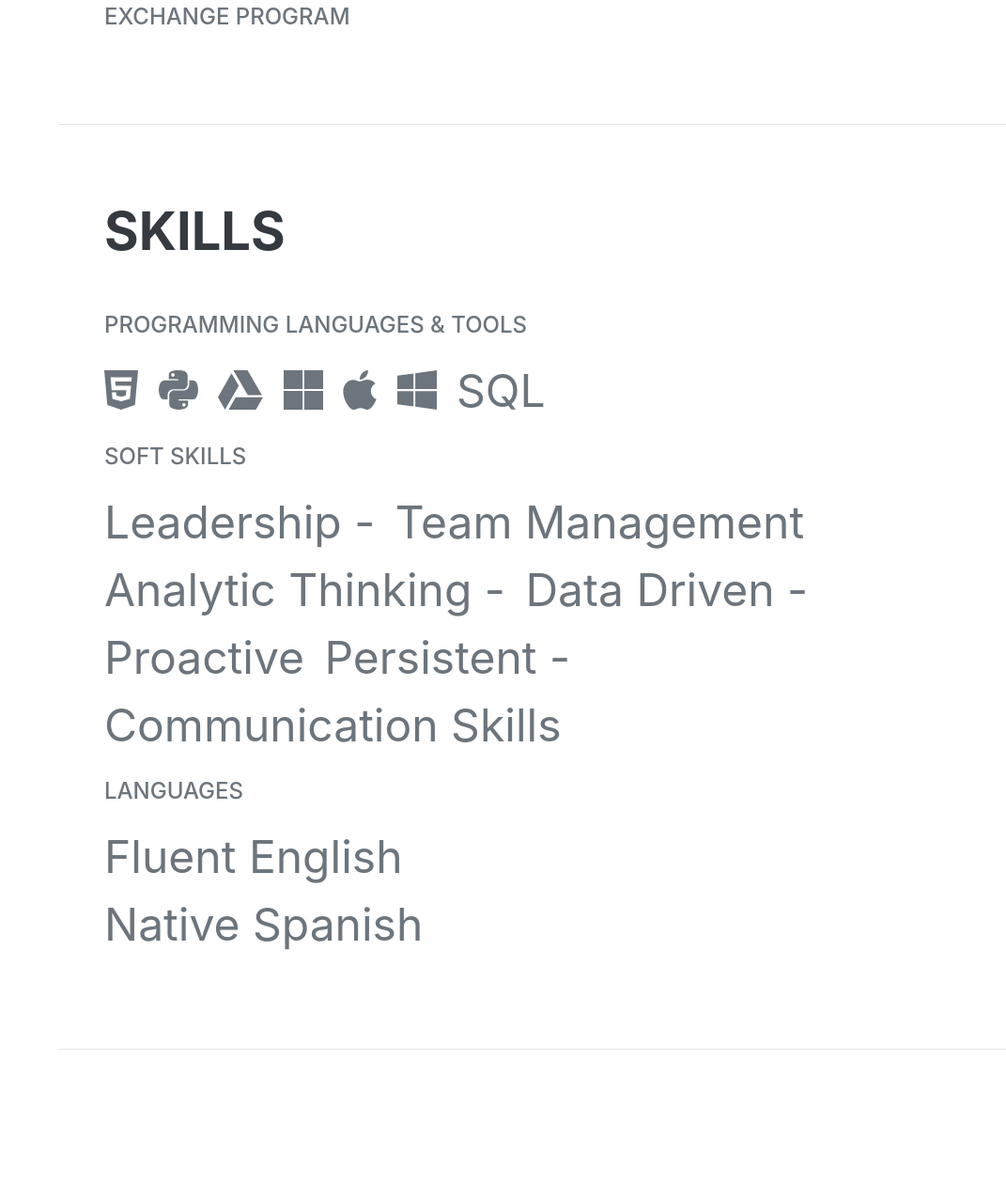
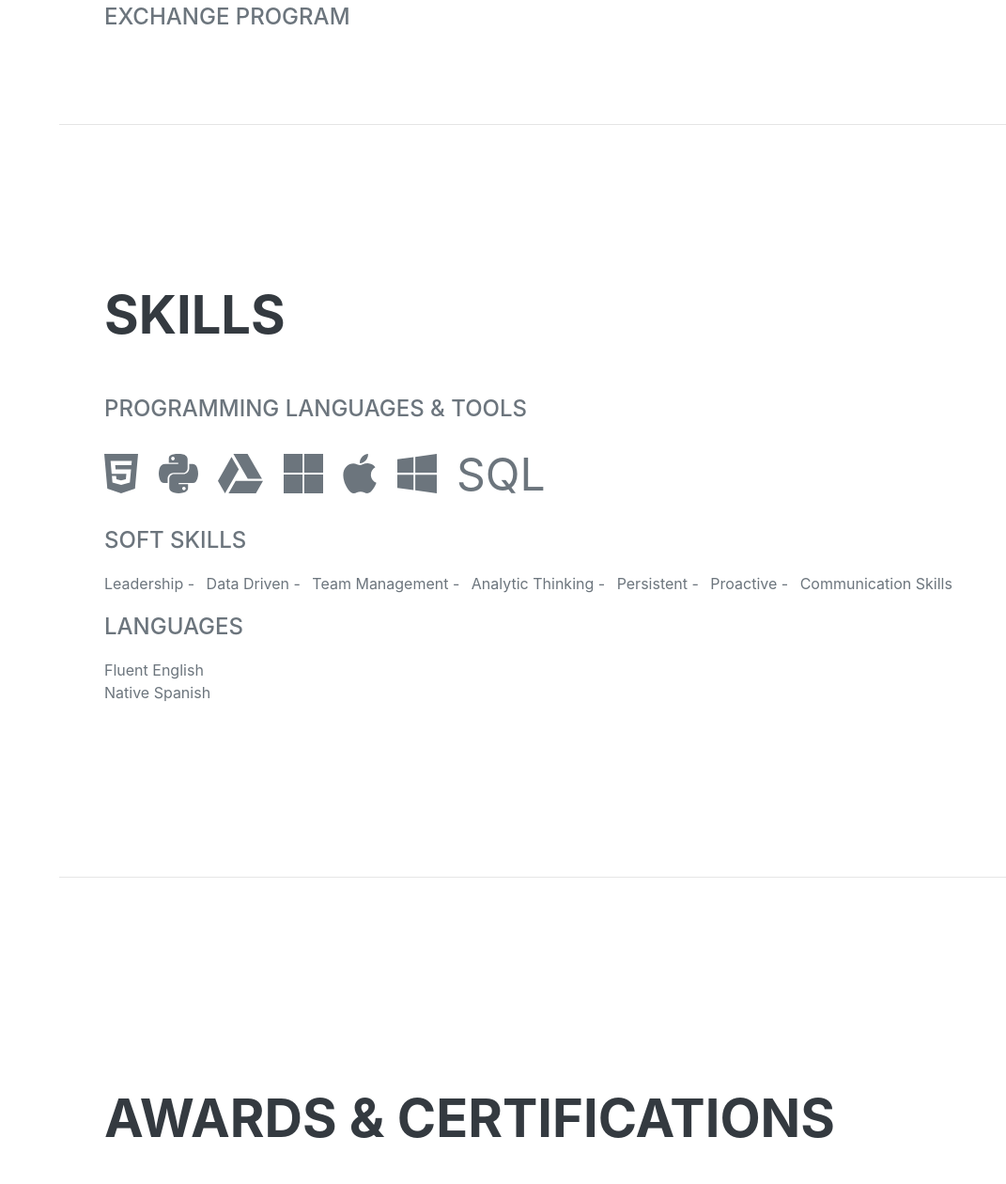
Before and after one commit to jpbalut/personalportfolio, a Django app: page /resume in a window 1280 px wide. Shown: the part 3028-4288 px from the top of the page at 94% size, without its empty margins (209-1280 px from the left). Run offline with Django 3.2, Linux system fonts and the light colour scheme; some libraries are stand-ins or nearby versions; some web fonts are replaced.

Commit message:
skills list font size update

```diff
--- a/portfolio/templates/portfolio/resume.html
+++ b/portfolio/templates/portfolio/resume.html
@@ -6,7 +6,7 @@
         <meta name="viewport" content="width=device-width, initial-scale=1, shrink-to-fit=no" />
         <meta name="description" content="" />
         <meta name="author" content="" />
-        <title>JP's Portfolio</title>
+        <title>JP's Resume</title>
         <link rel="icon" type="image/x-icon" href="{% static 'portfolio/JP.jpg' %}" />
         <!-- Font Awesome icons (free version)-->
         <script src="https://use.fontawesome.com/releases/v5.13.0/js/all.js" crossorigin="anonymous"></script>
@@ -165,6 +165,7 @@
                     <h2 class="mb-5">Skills</h2>
                     <div class="subheading mb-3">Programming Languages & Tools</div>
                     <ul class="list-inline dev-icons">
+                        <p class="mb-o">
                         <li class="list-inline-item"><i class="fab fa-html5"></i></li>
                         <li class="list-inline-item"><i class="fab fa-python"></i></li>
                         <li class="list-inline-item"><i class="fab fa-google-drive"></i></li>
@@ -172,19 +173,20 @@
                         <li class="list-inline-item"><i class="fab fa-apple"></i></li>
                         <li class="list-inline-item"><i class="fab fa-windows"></i></li>
                         <li class="list-inline-item"><i class=""></i>SQL</li>
+                    </p>
                     </ul>
                     <div class="subheading mb-3">Soft Skills</div>
-                    <ul class="list-inline dev-icons">
+                    <ul class="list-inline">
                         <li class="list-inline-item">Leadership - </li>
-                        <li class="list-inline-item">Team Management</li>
+                        <li class="list-inline-item">Data Driven - </li>
+                        <li class="list-inline-item">Team Management - </li>
                         <li class="list-inline-item">Analytic Thinking - </li>
-                        <li class="list-inline-item">Data Driven - </li>
-                        <li class="list-inline-item">Proactive</li>
                         <li class="list-inline-item">Persistent - </li>
-                        <li class="list-inline-item">Communication Skills</li>
+                        <li class="list-inline-item">Proactive - </li>
+                        <li class="list-inline-item">Communication Skills </li>
                     </ul>
                     <div class="subheading mb-3">Languages</div>
-                    <ul class="list-inline dev-icons">
+                    <ul class="list-inline">
                         <li class="list-inline-item">Fluent English</li><br>
                         <li class="list-inline-item">Native Spanish</li>
                     </ul>
```
